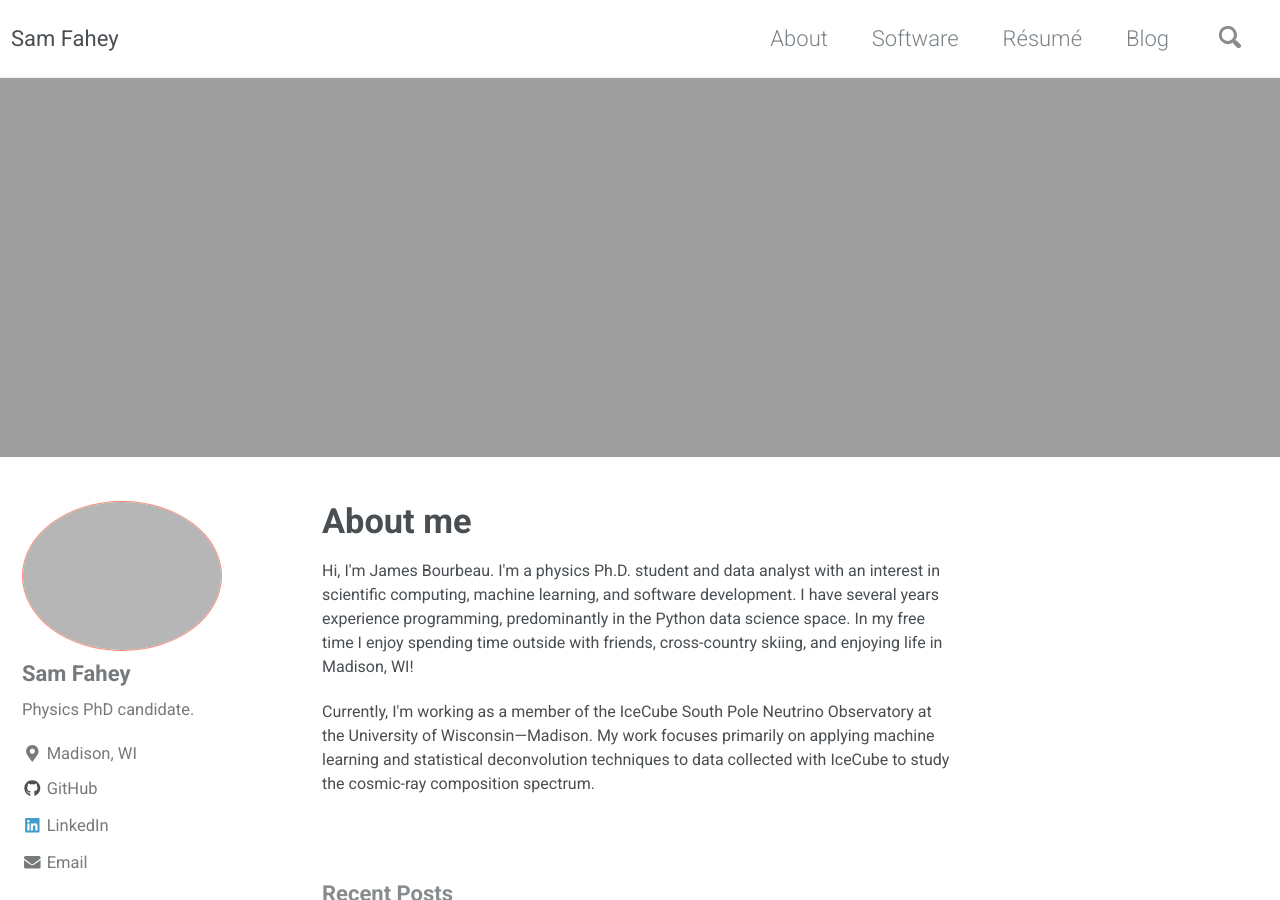
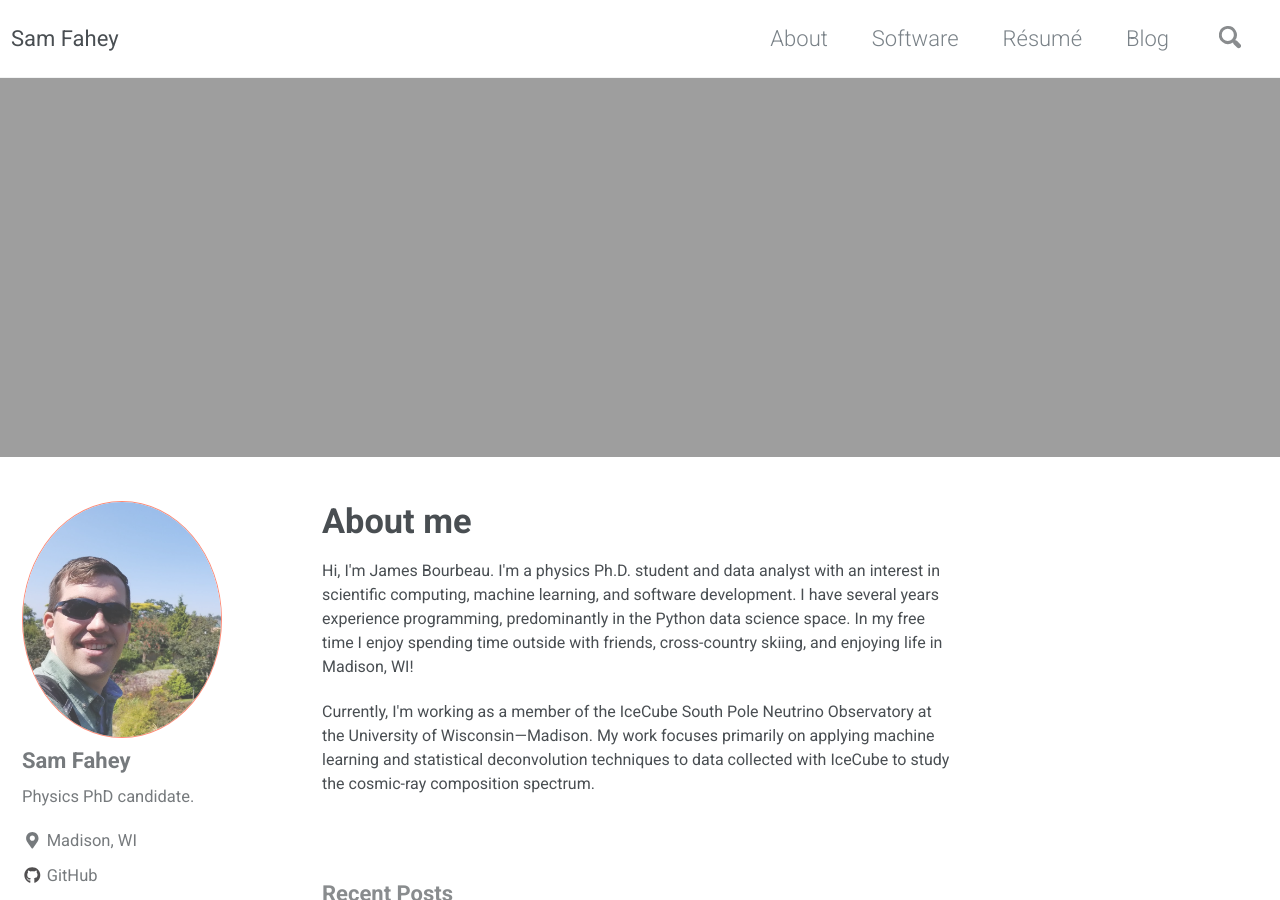
Before and after one commit to sam-fahey/jrbourbeau.github.io, a Jekyll site: the page built from index.html, in a window 1280 px wide and 900 px high. Built offline with Jekyll 4.4.1, drawn with Linux system fonts in a browser that asks for light colours; nearby versions of some CDN libraries; the list of posts is cut into pages by our own code.

Commit message:
Update _config.yml

```diff
--- a/_config.yml
+++ b/_config.yml
@@ -85,7 +85,7 @@
 # Site Author
 author:
   name             : "Sam Fahey"
-  avatar           : "/assets/images/bio-photo.png" # path of avatar image, e.g. "/assets/images/bio-photo.jpg"
+  avatar           : "/assets/images/bio-pic.png" # path of avatar image, e.g. "/assets/images/bio-photo.jpg"
   bio              : "Physics PhD candidate."
   location         : "Madison, WI"
   email            : "sam.j.fahey@gmail.com.com"
```
